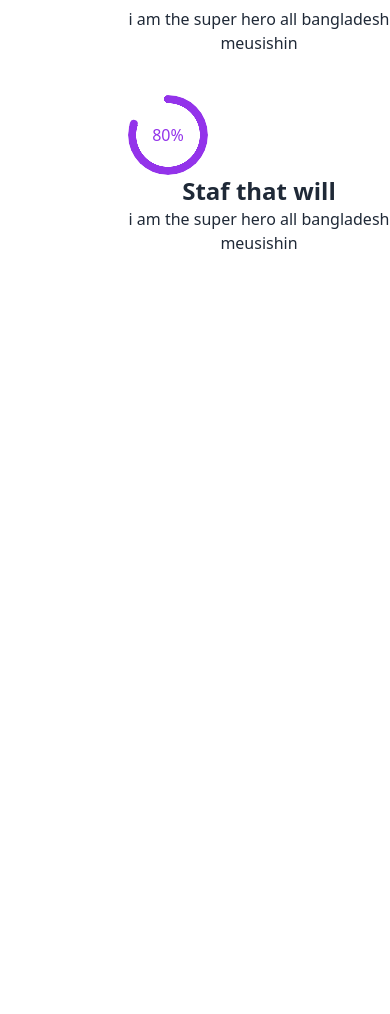
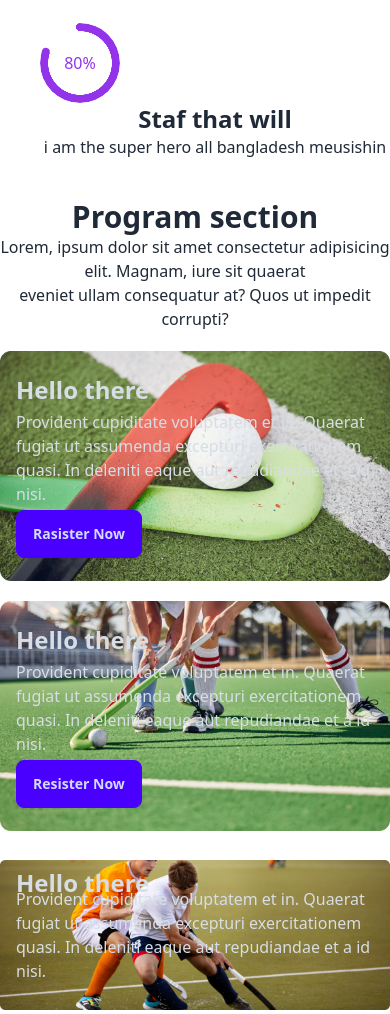
Before and after one commit to siammolla5/Hockey-s--site, a plain HTML site: page index.html in a window 390 px wide. Shown: the part 986-2000 px from the top of the page. Before the commit the page ends 1241 px from the top, so only its background shows below. Drawn offline with nearby package versions, Linux system fonts and the light colour scheme.

Commit message:
added the profesional hockey club and responsive

```diff
--- a/index.html
+++ b/index.html
@@ -72,7 +72,7 @@
             <h1 class="text-3xl font-bold text-center">Profesinal Hockey club</h1>
             <p class="text-center">Lorem ipsum dolor sit amet consectetur adipisicing elit. Ullam, laboriosam labore <br> voluptate voluptas ab cum! Consequuntur nisi harum magni unde?</p>
 
-            <div class="grid grid-cols-1 md:grid-cols-2 lg:grid-cols-4  md:space-x-10  lg:space-x-7  ml-32 space-y-10 md:-ml-24 lg:ml-10 mt-10 ">
+            <div class="grid grid-cols-1 md:grid-cols-2 lg:grid-cols-4  md:space-x-10  lg:space-x-7  ml-10 space-y-10 md:-ml-24 lg:ml-10 mt-10 ">
                   <div class="mt-14">
                     <div class="radial-progress text-yellow-400" style="--value:87;"       role="progressbar">87%
                     </div>
@@ -99,6 +99,61 @@
         </section>
         <!--Profesinal Hockey club section start-->
 
+        <!--program section start-->
+        <section class="mt-10">
+          <h1 class="text-center text-3xl font-bold">Program section</h1>
+          <p class="text-center ">Lorem, ipsum dolor sit amet consectetur adipisicing elit. Magnam, iure sit quaerat <br> eveniet ullam consequatur at? Quos ut impedit corrupti?</p>
+          <div>
+            <div class="grid grid-cols-1 md:grid-cols-2 lg:grid-cols-2 mt-5 ml-auto lg:ml-10 space-y-5 lg:space-x-1 ">
+              <div class="hero " >
+                <img src="./Images/2.png" alt="">
+                     <div class="hero-content text-neutral-content text-start lg:text-center">
+                       <div class="max-w-md">
+                         <h1 class=" mb-1 lg:mb-5 text-2xl lg:text-5xl font-bold">Hello there</h1>
+                         <p class=" mb-1 lg:mb-5">
+                        Provident cupiditate voluptatem et in. Quaerat fugiat ut assumenda excepturi                 exercitationem
+                        quasi. In deleniti eaque aut repudiandae et a id nisi.
+                         </p>
+                         <button class="btn btn-primary">Rasister Now</button>
+                       </div>
+                     </div>
+                   </div>
+
+                   <div class="hero  " >
+                    <img src="./Images/3.png" alt="">
+                         <div class="hero-content text-neutral-content text-start lg:text-center">
+                           <div class="max-w-md">
+                             <h1 class="mb-1 lg:mb-5 text-2xl lg:text-5xl font-bold">Hello there</h1>
+                             <p class=" mb-1 lg:mb-5">
+                            Provident cupiditate voluptatem et in. Quaerat fugiat ut assumenda excepturi                 exercitationem
+                            quasi. In deleniti eaque aut repudiandae et a id nisi.
+                             </p>
+                             <button class="btn btn-primary">Resister Now</button>
+                           </div>
+                         </div>
+                       </div>
+
+            </div>
+            <div class=" mt-5 lg:ml-10">
+              <div class="hero " >
+                <img src="./Images/4.png" alt="">
+                     <div class="hero-content text-neutral-content text-start lg:text-center">
+                       <div class="max-w-md">
+                         <h1 class=" -mb-3 lg:mb-5 text-2xl lg:text-5xl font-bold">Hello there</h1>
+                         <p class="mb-5">
+                        Provident cupiditate voluptatem et in. Quaerat fugiat ut assumenda excepturi                 exercitationem
+                        quasi. In deleniti eaque aut repudiandae et a id nisi.
+                         </p>
+                       </div>
+                     </div>
+                   </div>
+
+
+            </div>
+          </div>
+        </section>
+         <!--program section start-->
+
 
     </main>
 
```
